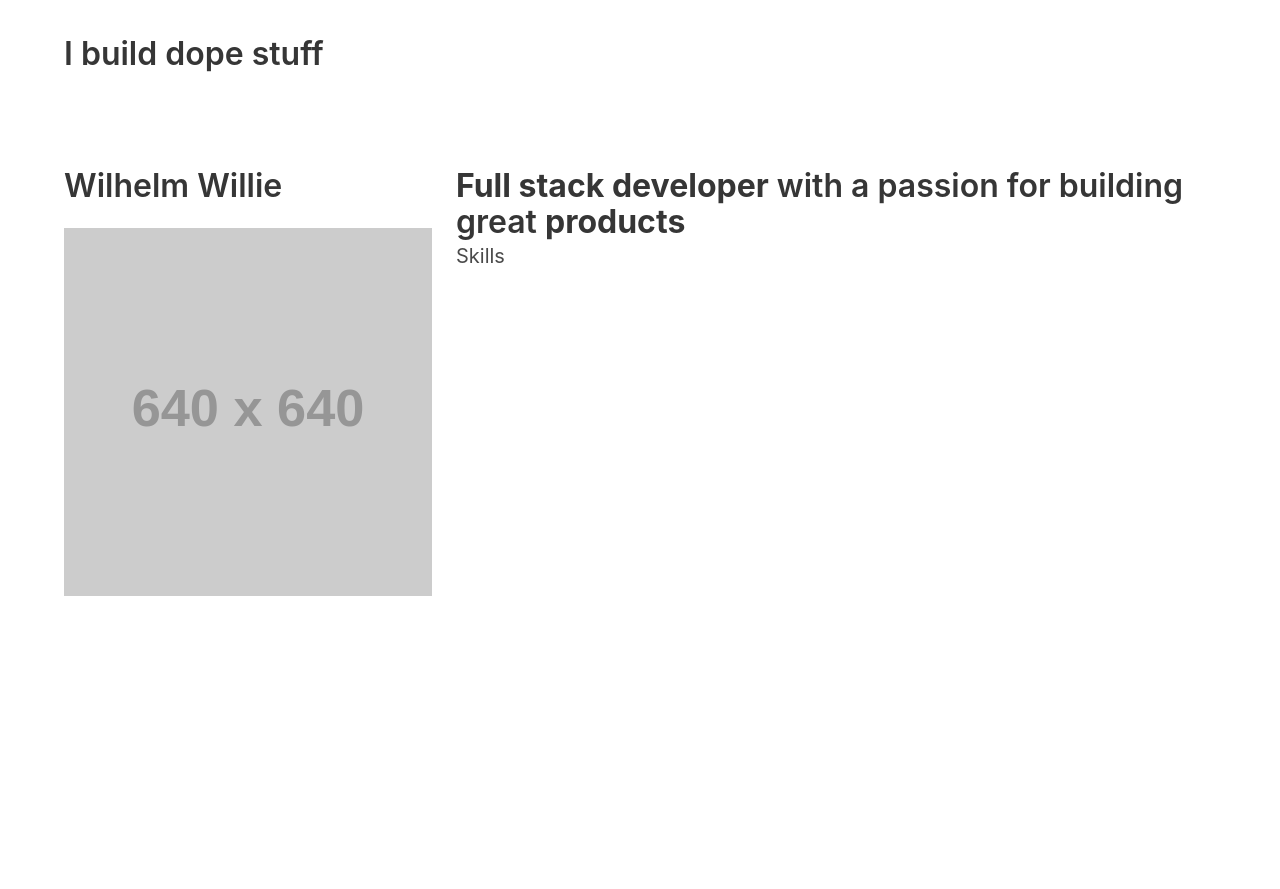
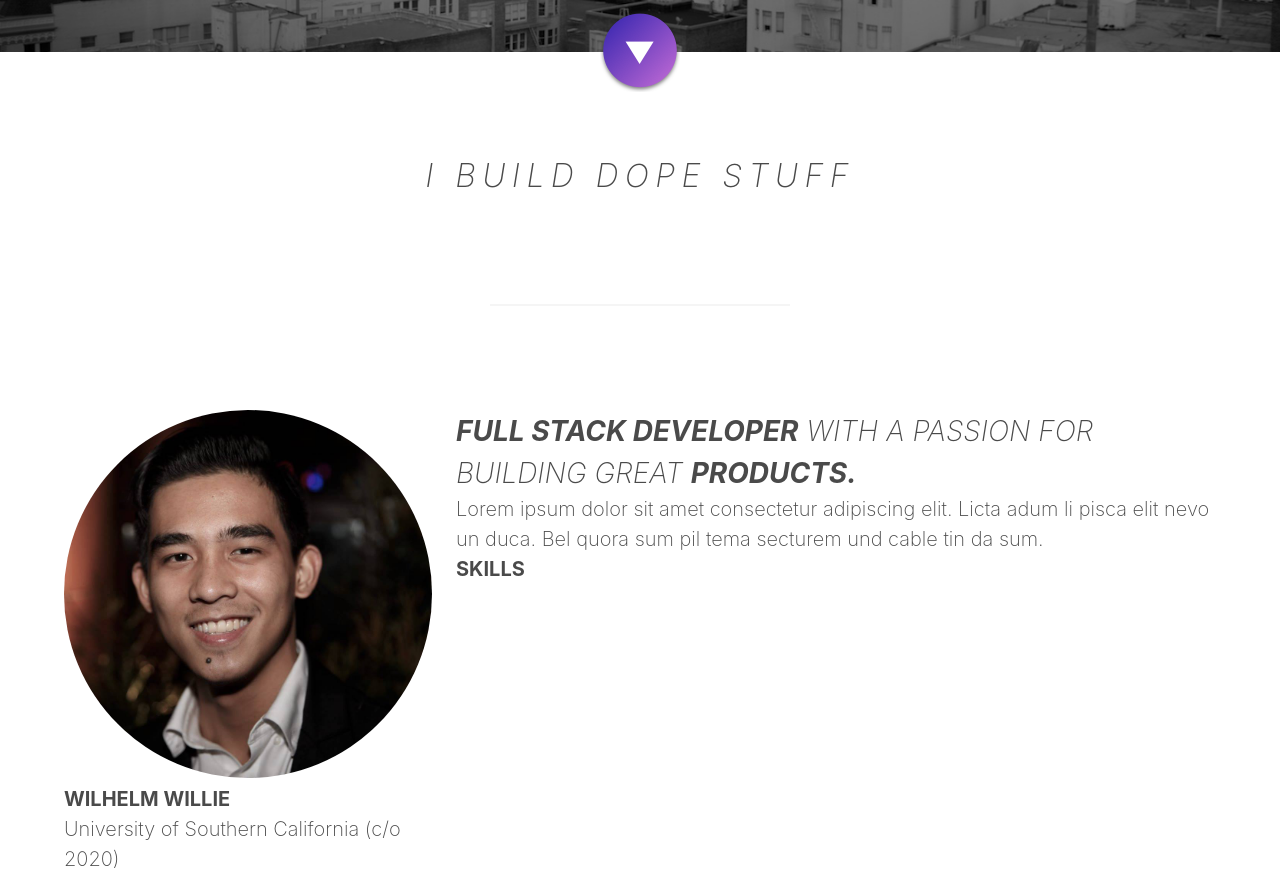
Before and after one commit to WilhelmWillie/wilhelmwillie.github.io, a website: page index.html in a window 1280 px wide. Shown: the part 540-1429 px from the top of the page. Before the commit the page ends 1190 px from the top, so only its background shows below. Drawn offline with nearby package versions, Linux system fonts and the light colour scheme; placeholder pictures from the web are drawn by us.

Commit message:
Added scroll effects and started work on projects section

```diff
--- a/index.html
+++ b/index.html
@@ -13,43 +13,77 @@ Hey friends inspecting my HTML!
     <meta charset="utf-8">
     <meta name="viewport" content="width=device-width, initial-scale=1.0">
 
-    <link href="https://fonts.googleapis.com/css?family=Lato:400,700,700i,900" rel="stylesheet">
+    <link href="https://fonts.googleapis.com/css?family=Lato:200,400,600,700,700i,900" rel="stylesheet">
+    <link href="https://unpkg.com/aos@2.3.1/dist/aos.css" rel="stylesheet">
     <link rel="stylesheet" type="text/css" href="assets/css/stylesheet.css">
+
+    <script src="https://unpkg.com/aos@2.3.1/dist/aos.js"></script>
   </head>
 
   <body>
     <section class="hero is-dark is-large">
       <div class="hero-body">
         <div class="container">
-          <h1 class="title">
+          <h1 class="title" data-aos="zoom-in">
             Willie
           </h1>
         </div>
       </div>
+
+      <div class="click-to-scroll"></div>
     </section>
 
     <section class="section">
       <div class="container">
-        <h1 class="title">I build dope stuff</h1>
+        <h1 class="about-intro" data-aos="fade-down">I build dope stuff</h1>
       </div>
     </section>
+
+    <hr style="width: 300px;margin-left:auto;margin-right:auto">
 
     <section class="section">
       <div class="container">
         <div class="columns">
           <div class="column is-one-third">
-            <h1 class="title">Wilhelm Willie</h1>
+            <img src="./assets/img/portrait.jpg" alt="Wilhelm Willie Portrait" class="circle" />
 
-            <img src="https://placehold.it/640x640" alt="Wilhelm Willie Portrait" />
+            <h2 class="about-subtitle">Wilhelm Willie</h2>
+            <p>University of Southern California (c/o 2020)</p>
           </div>
 
           <div class="column">
-            <h1 class="title"><b>Full stack developer</b> with a passion for building great <b>products</b></h1>
+            <h1 class="about-title"><b>Full stack developer</b> with a passion for building great <b>products.</b></h1>
 
-            <h2 class="subtitle">Skills</h2>
+            <p>Lorem ipsum dolor sit amet consectetur adipiscing elit. Licta adum li pisca elit nevo un duca. Bel quora sum pil tema secturem und cable tin da sum.</p>
+
+            <h2 class="about-subtitle">Skills</h2>
           </div>
         </div>
       </div>
     </section>
+
+    <hr style="width: 300px;margin-left:auto;margin-right:auto">
+
+    <section class="section">
+      <div class="container">
+        <div class="columns is-multiline">
+          <div class="column is-one-third" data-aos="zoom-in-up">
+            <img src="http://placehold.it/640x640" />
+          </div>
+
+          <div class="column is-one-third" data-aos="zoom-in-up">
+            <img src="http://placehold.it/640x640" />
+          </div>
+
+          <div class="column is-one-third" data-aos="zoom-in-up">
+            <img src="http://placehold.it/640x640" />
+          </div>
+        </div>
+      </div>
+    </section>
+
+    <script>
+      AOS.init();
+    </script>
   </body>
 </html>
--- /dev/null
+++ b/scss/about.scss
@@ -0,0 +1,31 @@
+.about-intro {
+  font-weight: 200;
+  font-style: oblique;
+  text-transform: uppercase;
+  letter-spacing: 0.2em;
+  font-size: 2rem;
+  text-align: center;
+}
+
+.about-title {
+  font-weight: 200;
+  text-transform: uppercase;
+  font-style: oblique;
+  font-size: 1.75rem;
+}
+
+.about-subtitle {
+  font-weight: 700;
+  font-size: 1.25rem;
+  text-transform: uppercase;
+}
+
+.circle {
+  border-radius: 999px;
+  overflow: hidden;
+}
+
+p {
+  font-size: 1.25rem;
+  font-weight: 200;
+}
--- a/scss/hero.scss
+++ b/scss/hero.scss
@@ -1,4 +1,9 @@
 .hero {
+  background-image: url('../img/bg.jpg');
+  background-size: cover;
+  position: relative;
+  margin-bottom: 20px;
+
   .title {
     font-size: 6rem;
     font-weight: 900;
@@ -15,9 +20,26 @@
   &.is-large {
     @include tablet {
       .hero-body {
-        padding-top: 12rem;
-        padding-bottom: 12rem;
+        padding-top: 14rem;
+        padding-bottom: 14rem;
       }
     }
   }
 }
+
+.click-to-scroll {
+  width: 80px;
+  height: 80px;
+  position: absolute;
+  bottom: -40px;
+  left: -40px;
+  background-image: url('../img/click-to-scroll.png');
+  z-index: 999;
+  margin-left: 50%;
+  cursor: pointer;
+  transition: 0.5s all;
+
+  &:hover {
+    bottom: -45px;
+  }
+}
--- a/scss/stylesheet.scss
+++ b/scss/stylesheet.scss
@@ -1,3 +1,5 @@
 // Bulma variable and theme overrides
 @import "theme";
 @import "hero";
+@import "about";
+@import "projects";
--- a/scss/theme.scss
+++ b/scss/theme.scss
@@ -5,5 +5,9 @@
 // Variable overrides
 $family-sans-serif: "Lato", "Helvetica Neue", "Helvetica", "Arial", sans-serif !default;
 
+$section-padding: 5rem 1.5rem !default;
+$section-padding-medium: 9rem 1.5rem !default;
+$section-padding-large: 18rem 1.5rem !default;
+
 // Import Bulma, a CSS framework
 @import "../bower_components/bulma/bulma";
```
Also changed, not shown: assets/css/stylesheet.css, assets/img/click-to-scroll.png (added), assets/img/portrait.jpg (added), scss/projects.scss (added), 1 other file.
